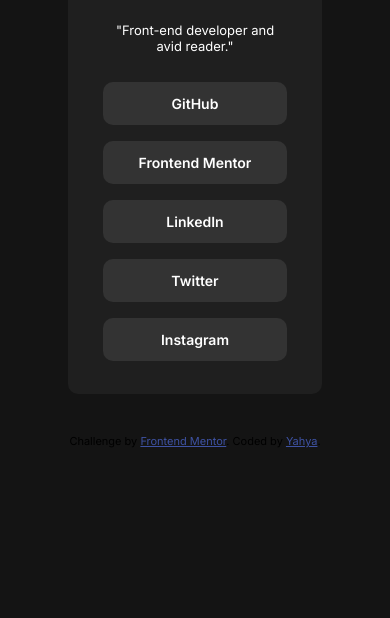
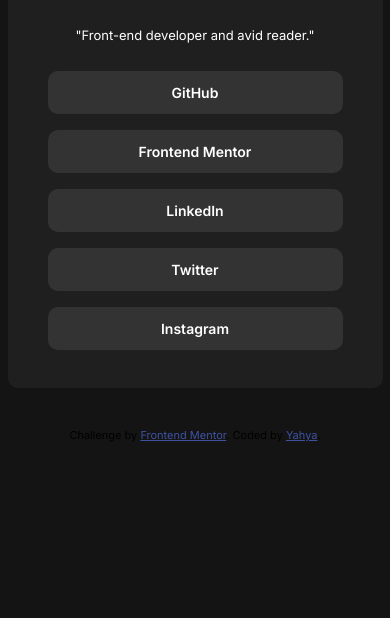
Before and after one commit to yahyad0sk1/Frontend-Mentor-Social-links-profile, a plain HTML site: page index.html in a window 390 px wide. Shown: the part 226-844 px from the top of the page. Drawn offline with Linux system fonts and the light colour scheme.

Commit message:
Update style.css

```diff
--- a/style.css
+++ b/style.css
@@ -11,7 +11,7 @@ body {
 }
 .main {
     background-color: hsl(0, 0%, 12%);
-    width: 25%;
+    width: 375px;
     margin: 40px auto;
     padding: 30px;
     border-radius: 10px;
@@ -58,14 +58,9 @@ p {
     color: hsl(0, 0%, 12%);
     cursor: pointer;
 }
-@media screen and (max-width: 992px) {
+@media (max-width: 375px) {
     .main {
-        width: 40%;
+        width: 325px;
+        padding: 20px;
     }
 }
-@media screen and (max-width: 600px) {
-    .main {
-        width: 65%;
-        padding: 25px;
-    }
-}
```
